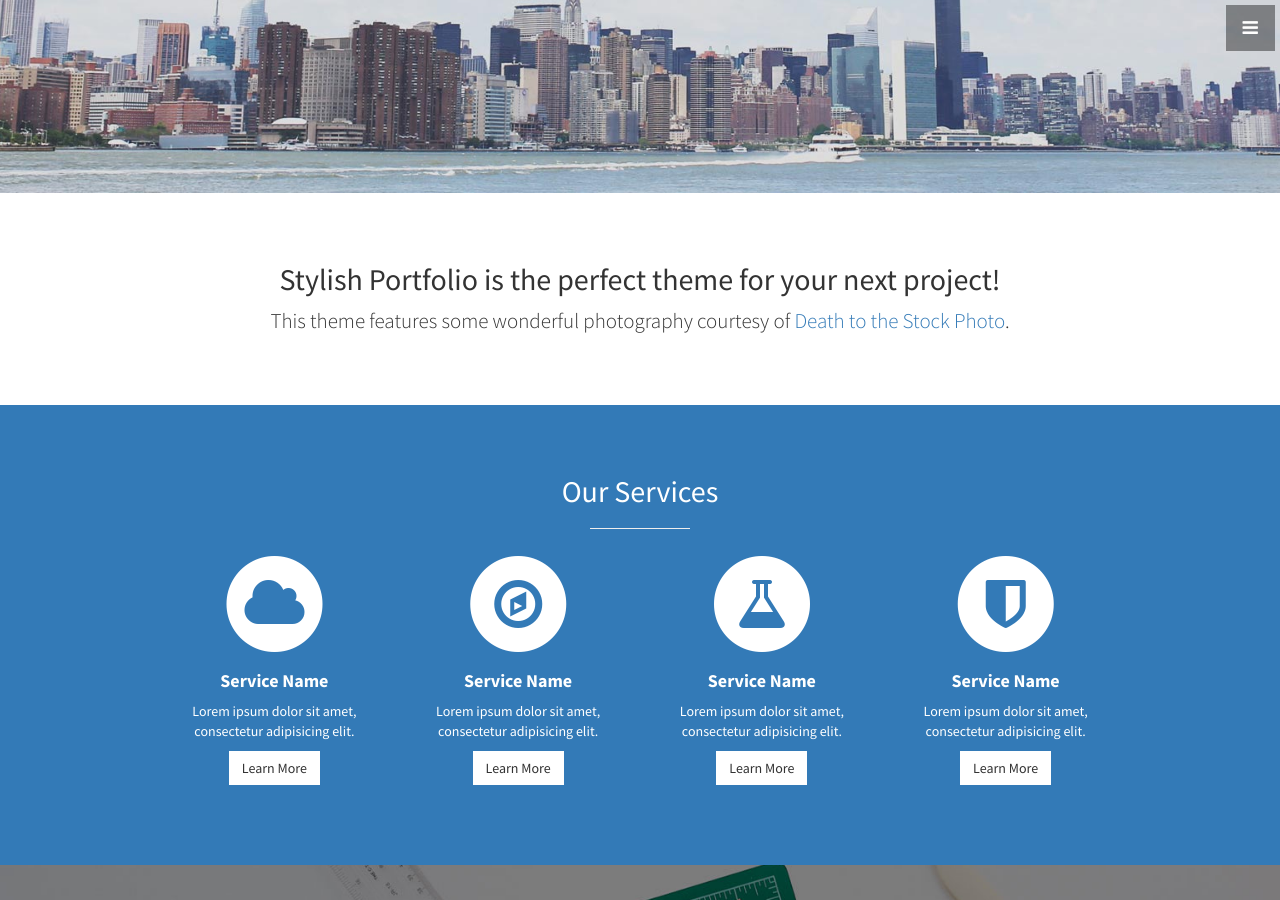
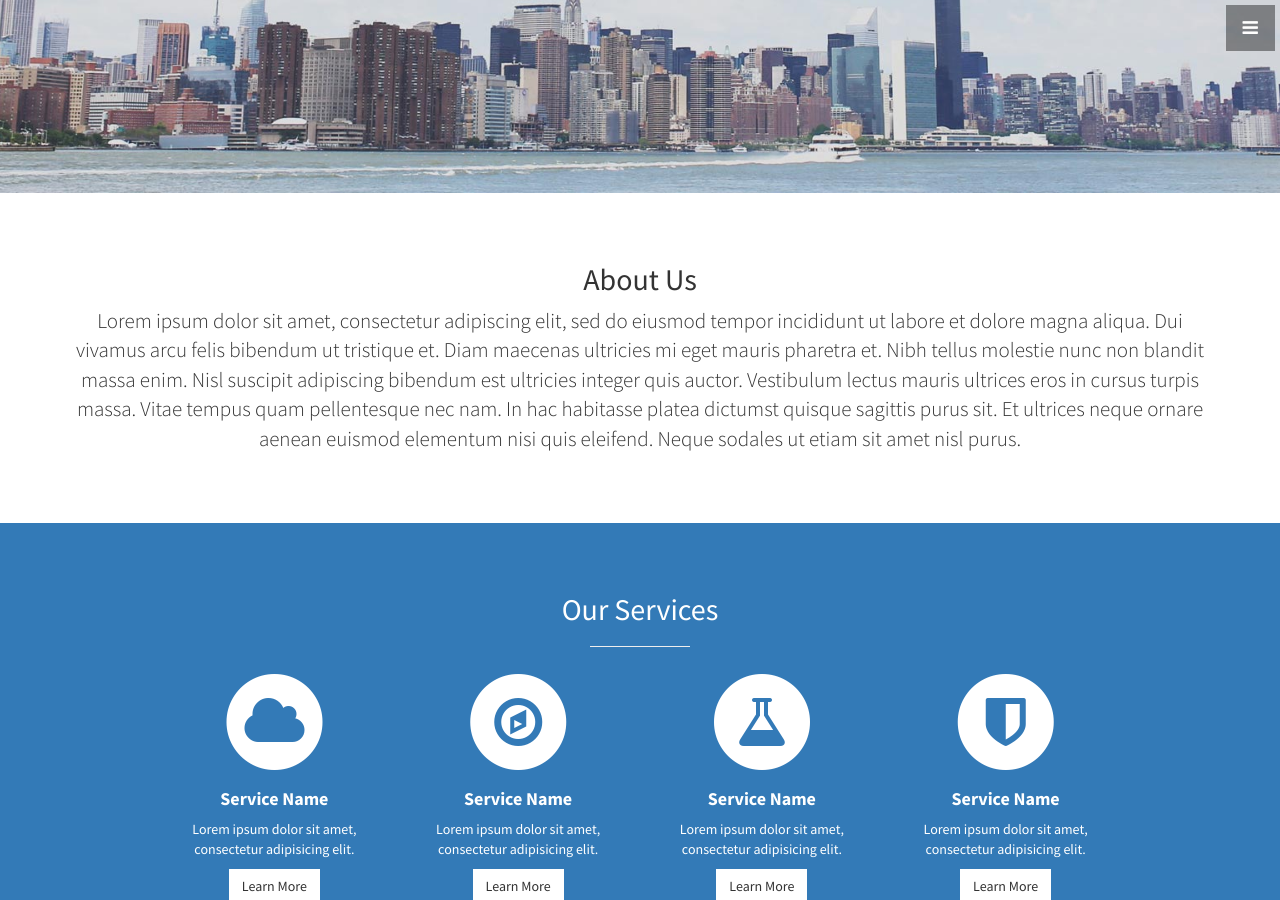
Before and after one commit to jloong/jloong.github.io, a Jekyll site: the page built from index.html, in a window 1280 px wide and 900 px high, scrolled down 707 px. Built offline with Jekyll 4.4.1, drawn with Linux system fonts in a browser that asks for light colours; some of the changed text lies outside the part shown.

Commit message:
text
changes

```diff
--- a/_includes/about.html
+++ b/_includes/about.html
@@ -2,8 +2,8 @@
   <div class="container">
     <div class="row">
       <div class="col-lg-12 text-center">
-        <h2>Stylish Portfolio is the perfect theme for your next project!</h2>
-        <p class="lead">This theme features some wonderful photography courtesy of <a target="_blank" href="http://join.deathtothestockphoto.com/">Death to the Stock Photo</a>.</p>
+        <h2>About Us</h2>
+        <p class="lead">Lorem ipsum dolor sit amet, consectetur adipiscing elit, sed do eiusmod tempor incididunt ut labore et dolore magna aliqua. Dui vivamus arcu felis bibendum ut tristique et. Diam maecenas ultricies mi eget mauris pharetra et. Nibh tellus molestie nunc non blandit massa enim. Nisl suscipit adipiscing bibendum est ultricies integer quis auctor. Vestibulum lectus mauris ultrices eros in cursus turpis massa. Vitae tempus quam pellentesque nec nam. In hac habitasse platea dictumst quisque sagittis purus sit. Et ultrices neque ornare aenean euismod elementum nisi quis eleifend. Neque sodales ut etiam sit amet nisl purus.</p>
       </div>
     </div>
     <!-- /.row -->
--- a/_includes/call-to-action.html
+++ b/_includes/call-to-action.html
@@ -2,9 +2,9 @@
   <div class="container">
     <div class="row">
       <div class="col-lg-12 text-center">
-        <h3>The buttons below are impossible to resist.</h3>
-        <a href="#" class="btn btn-lg btn-light">Click Me!</a>
-        <a href="#" class="btn btn-lg btn-dark">Look at Me!</a>
+        <h3>Fancy area that came with the template</h3>
+        <a href="#" class="btn btn-lg btn-light">Bootstrap</a>
+        <a href="#" class="btn btn-lg btn-dark">Buttons</a>
       </div>
     </div>
   </div>
--- a/_includes/map.html
+++ b/_includes/map.html
@@ -6,7 +6,7 @@
     scrolling="no"
     marginheight="0"
     marginwidth="0"
-    src="https://maps.google.com/maps/embed/v1/place?key={{ site.google_api_key }}&q={% for address in site.address %}{{ address.line }},{% endfor %}"
+    src="https://maps.google.com/maps/embed/v1/place?key=AIzaSyC0QBrfIN06QS9eC7QxoS1tejSZft9Xa60&q=Strathfield+Station"
     allowfullscreen>
   </iframe>
   <br>
@@ -17,7 +17,7 @@
     scrolling="no"
     marginheight="0"
     marginwidth="0"
-    src="https://maps.google.com/maps/embed/v1/place?key={{ site.google_api_key }}&q={% for address in site.address %}{{ address.line }},{% endfor %}"
+    src="https://maps.google.com/maps/embed/v1/place?key=AIzaSyC0QBrfIN06QS9eC7QxoS1tejSZft9Xa60&q=Strathfield+Station"
     allowfullscreen>
   </small>
 </section>
```
